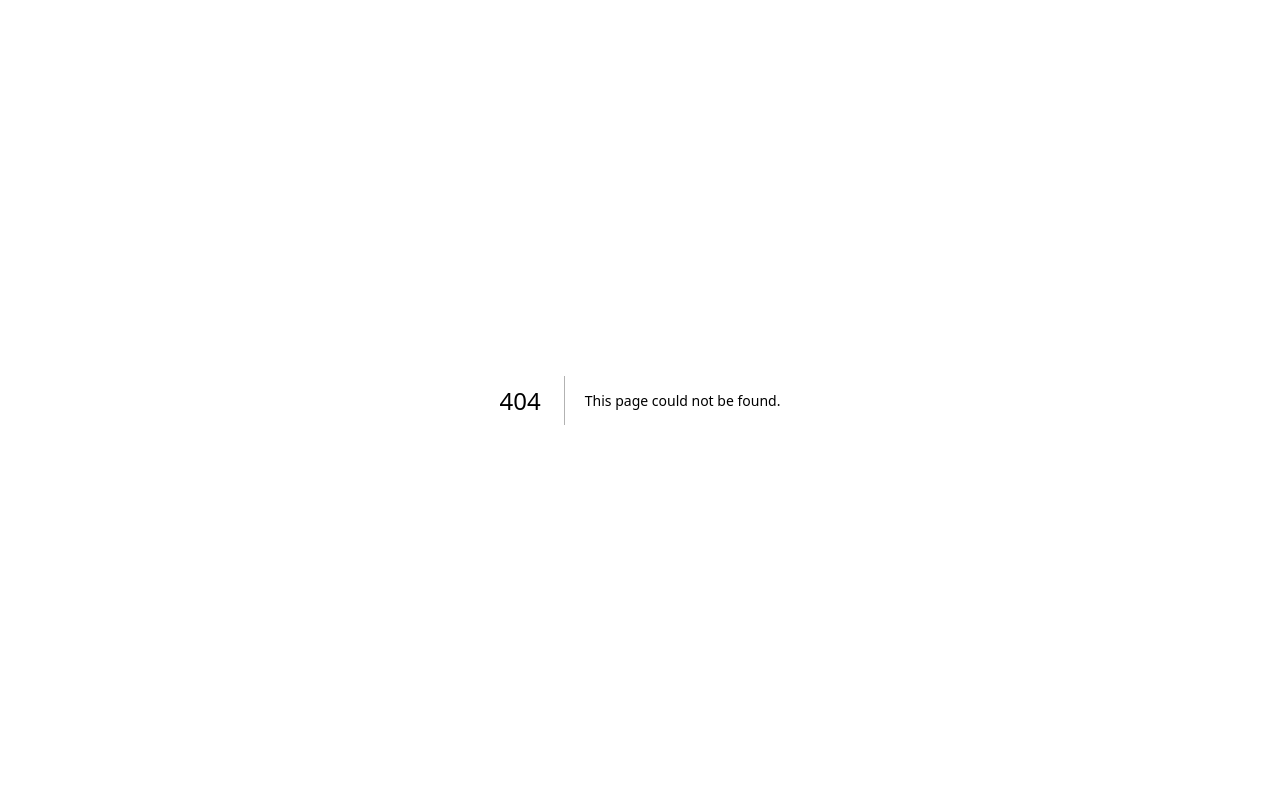
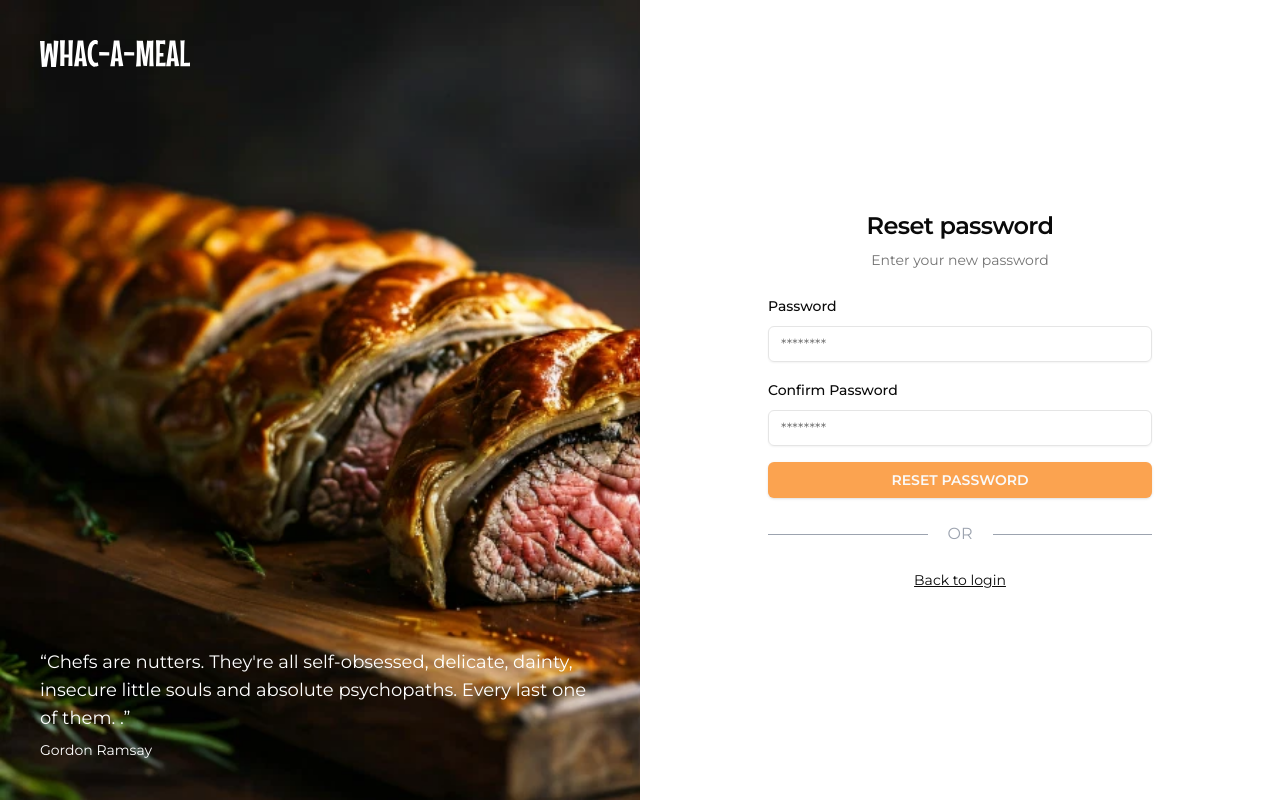
Before and after one commit to AndrejZaf/whacameal-web, a Next.js app: page /forgot-password/1 in a window 1280 px wide. Before the commit this address had no page. Built offline with nearby package versions, Linux system fonts and the light colour scheme; no server answers.

Commit message:
Finalize the password reset functionality

```diff
--- /dev/null
+++ b/actions/auth/reset-password.action.ts
@@ -0,0 +1,29 @@
+"use server";
+
+import { deleteById, findByIdAndType } from "@/data/token.data";
+import { findById, updatePassword } from "@/data/user.data";
+import { ResetPasswordSchema } from "@/lib/validation/reset-password.schema";
+import { z } from "zod";
+
+export const resetPassword = async (tokenId: string, values: z.infer<typeof ResetPasswordSchema>) => {
+    if (values.password !== values.confirmPassword) {
+        return { error: "Passwords dont match" };
+    }
+
+    const token = await findByIdAndType(tokenId, "FORGOT_PASSWORD");
+    if (!token) {
+        return { error: "Invalid password reset token, please request a new one" };
+    }
+
+    if (token.expires < new Date()) {
+        return { error: "Expired password reset token, please request a new one" };
+    }
+
+    const user = await findById(token.userId);
+    if (!user) {
+        return { error: "Invalid user" };
+    }
+
+    await updatePassword(user, values.password);
+    await deleteById(tokenId);
+};
--- /dev/null
+++ b/app/(auth)/forgot-password/[id]/page.tsx
@@ -0,0 +1,35 @@
+import AuthSidebar from "@/components/auth-sidebar";
+import ResetPasswordForm from "@/components/auth/reset-password-form";
+import OrDivider from "@/components/or-divider";
+import Link from "next/link";
+import React from "react";
+
+const Page = async ({ params }: { params: Promise<{ id: string }> }) => {
+    const { id } = await params;
+    return (
+        <div
+            className="container relative h-screen flex-col items-center justify-center mx-auto md:grid lg:max-w-none lg:grid-cols-2 lg:px-0">
+            <AuthSidebar />
+            <div className="flex justify-center align-middle lg:p-8 h-screen">
+                <div className="mx-auto flex flex-col justify-center space-y-6 max-w-sm w-full">
+                    <div className="flex flex-col space-y-2 text-center">
+                        <h1 className="text-2xl font-semibold tracking-tight">
+                            Reset password
+                        </h1>
+                        <p className="text-sm text-muted-foreground">
+                            Enter your new password
+                        </p>
+                    </div>
+                    <ResetPasswordForm tokenId={id} />
+                    <OrDivider />
+                    <div className="mt-4 text-center text-sm">
+                        <Link href="/login" className="underline">
+                            Back to login
+                        </Link>
+                    </div>
+                </div>
+            </div>
+        </div>
+    );
+};
+export default Page;
--- a/components/auth-sidebar.tsx
+++ b/components/auth-sidebar.tsx
@@ -7,7 +7,7 @@ const AuthSidebar = () => {
             <div className="absolute inset-0 bg-[url('/cover.webp')] bg-cover" />
             <div className="relative z-20 flex items-center text-lg font-medium">
                 <Link href="/" className="flex items-center gap-2">
-                    <img alt="Whac a meal" src="./whc_logo.svg" />
+                    <img alt="Whac a meal" src="../whc_logo.svg" />
                 </Link>
             </div>
             <div className="relative z-20 mt-auto">
--- /dev/null
+++ b/components/auth/reset-password-form.tsx
@@ -0,0 +1,74 @@
+"use client";
+
+import { resetPassword } from "@/actions/auth/reset-password.action";
+import FormError from "@/components/form-error";
+import FormSuccess from "@/components/form-success";
+import { Button } from "@/components/ui/button";
+import { Form, FormControl, FormField, FormItem, FormLabel, FormMessage } from "@/components/ui/form";
+import { Input } from "@/components/ui/input";
+import { ResetPasswordSchema } from "@/lib/validation/reset-password.schema";
+import { zodResolver } from "@hookform/resolvers/zod";
+import React, { startTransition, useState, useTransition } from "react";
+import { useForm } from "react-hook-form";
+import { z } from "zod";
+
+const ResetPasswordForm = ({ tokenId }: { tokenId: string }) => {
+    const [error, setError] = useState<string | undefined>();
+    const [successMessage, setSuccessMessage] = useState<string | undefined>();
+    const [pending, setPending] = useTransition();
+    const form = useForm<z.infer<typeof ResetPasswordSchema>>({
+        resolver: zodResolver(ResetPasswordSchema),
+        defaultValues: {
+            password: "",
+            confirmPassword: ""
+        }
+    });
+
+    const onSubmit = (values: z.infer<typeof ResetPasswordSchema>) => {
+        setError("");
+        startTransition(async () => {
+            resetPassword(tokenId, values)
+                .then((data) => {
+                    if (data?.error) {
+                        setError(data?.error);
+                    } else {
+                        setSuccessMessage("The password has been changed successfully, use the link down below to redirect yourself to the login screen");
+                    }
+                });
+        });
+    };
+
+    if (successMessage) {
+        return <FormSuccess message={successMessage} />;
+    }
+
+    return (
+        <Form {...form}>
+            {error && <FormError message={error} />}
+            <form onSubmit={form.handleSubmit(onSubmit)} className="grid gap-4">
+                <FormField control={form.control} name="password" render={({ field }) => (
+                    <FormItem>
+                        <FormLabel>Password</FormLabel>
+                        <FormControl>
+                            <Input {...field} placeholder={"********"} type="password" disabled={pending} />
+                        </FormControl>
+                        <FormMessage />
+                    </FormItem>
+                )} />
+                <FormField control={form.control} name="confirmPassword" render={({ field }) => (
+                    <FormItem>
+                        <FormLabel>Confirm Password</FormLabel>
+                        <FormControl>
+                            <Input {...field} placeholder={"********"} type="password" disabled={pending} />
+                        </FormControl>
+                        <FormMessage />
+                    </FormItem>
+                )} />
+                <Button type="submit" className="w-full" disabled={pending}>
+                    Reset password
+                </Button>
+            </form>
+        </Form>
+    );
+};
+export default ResetPasswordForm;
--- a/components/form-success.tsx
+++ b/components/form-success.tsx
@@ -1,4 +1,4 @@
-import { CircleAlert } from "lucide-react";
+import { CheckCircle2 } from "lucide-react";
 
 const FormSuccess = ({ message }: { message?: string }) => {
     if (!message) {
@@ -7,7 +7,7 @@ const FormSuccess = ({ message }: { message?: string }) => {
 
     return (
         <div className="bg-green-400/15 p-3 rounded-md flex items-center gap-x-2 text-sm text-green-700">
-            <CircleAlert className="h-4 w-4" />
+            <CheckCircle2 className="h-4 w-4" />
             <p>{message}</p>
         </div>
     );
--- a/data/token.data.ts
+++ b/data/token.data.ts
@@ -1,5 +1,6 @@
 import { db } from "@/db";
 import { tokens } from "@/db/schema";
+import { and, eq } from "drizzle-orm";
 
 export const create = async (userId: string) => {
     const expirationDate = new Date();
@@ -12,3 +13,14 @@ export const create = async (userId: string) => {
         })
         .returning({ id: tokens.id });
 };
+
+export const findByIdAndType = async (tokenId: string, type: "FORGOT_PASSWORD" | "VERIFICATION") => {
+    return db.query.tokens.findFirst({
+        where: and(eq(tokens.id, tokenId), eq(tokens.type, type))
+    });
+};
+
+export const deleteById = async (tokenId: string) => {
+    return db.delete(tokens)
+        .where(eq(tokens.id, tokenId));
+};
--- a/data/user.data.ts
+++ b/data/user.data.ts
@@ -1,5 +1,6 @@
 import { db, lower } from "@/db";
 import { users } from "@/db/schema/user";
+import { User } from "@/db/types";
 import { RegisterSchema } from "@/lib/validation/register.schema";
 import { genSalt, hash } from "bcrypt-ts";
 import { eq } from "drizzle-orm";
@@ -27,3 +28,17 @@ export const create = async (values: z.infer<typeof RegisterSchema>) => {
             password: hashedPassword
         });
 };
+
+export const findById = async (id: string) => {
+    return db.query.users.findFirst({
+        where: eq(users.id, id)
+    });
+};
+
+export const updatePassword = async (user: User, password: string) => {
+    const salt = await genSalt(10);
+    user.password = await hash(password, salt);
+    await db.update(users)
+        .set(user)
+        .where(eq(users.id, user.id));
+};
--- a/db/schema/token.ts
+++ b/db/schema/token.ts
@@ -12,7 +12,8 @@ export const tokens = pgTable(
         type: tokenType()
             .notNull(),
         userId: text("user_id")
-            .references((): AnyPgColumn => users.id),
+            .references((): AnyPgColumn => users.id)
+            .notNull(),
         expires: timestamp("expires", { mode: "date" })
             .notNull()
     }
--- /dev/null
+++ b/lib/validation/reset-password.schema.ts
@@ -0,0 +1,17 @@
+import { z } from "zod";
+
+export const ResetPasswordSchema = z.object({
+    password: z.string()
+        .min(1, { message: "Password is required" }),
+    confirmPassword: z.string()
+        .min(1, { message: "Confirm password is required" })
+})
+    .superRefine(({ confirmPassword, password }, ctx) => {
+        if (confirmPassword !== password) {
+            ctx.addIssue({
+                code: "custom",
+                message: "The password did not match",
+                path: ["confirmPassword"]
+            });
+        }
+    });
```
